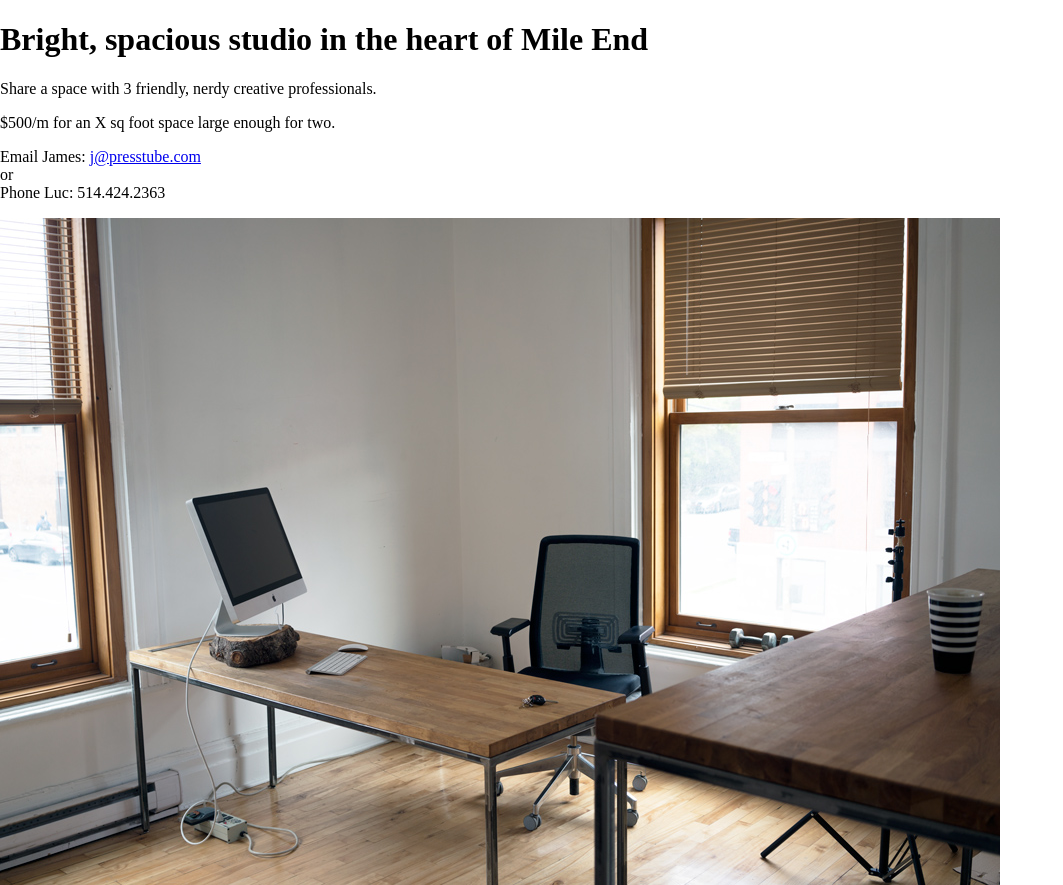
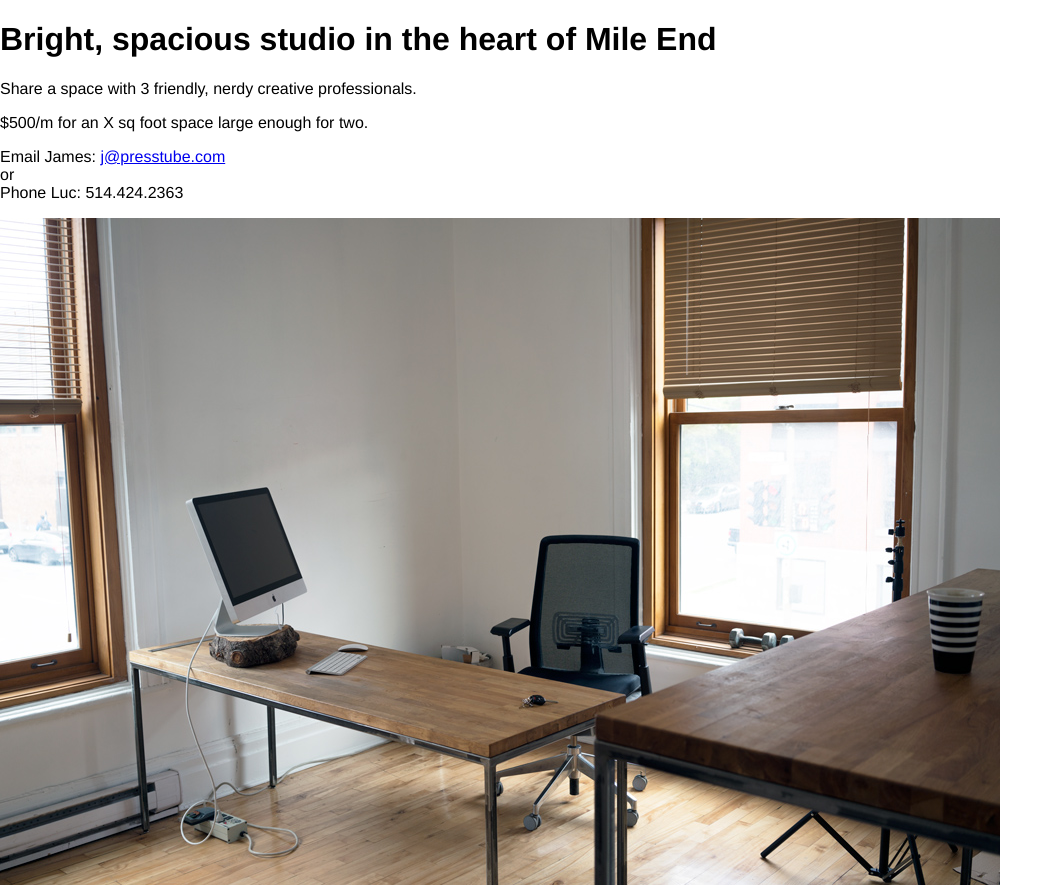
Before and after one commit to home-two/mile-end-studio, a React app: page index.html in a window 1280 px wide. Shown: the top 885 px of the page, without its empty margins (0-1063 px from the left). Built offline with nearby package versions, Linux system fonts and the light colour scheme.

Commit message:
Sans-serf

```diff
--- a/index.html
+++ b/index.html
@@ -4,6 +4,10 @@
   <title>Turkey</title>
   <meta name="viewport" content="width=device-width"/>
   <style type="text/css">
+    html {
+      font-family: Helvetica, sans-serif;
+      font-size: 16px;
+    }
     html, body {
       margin: 0;
     }
```
